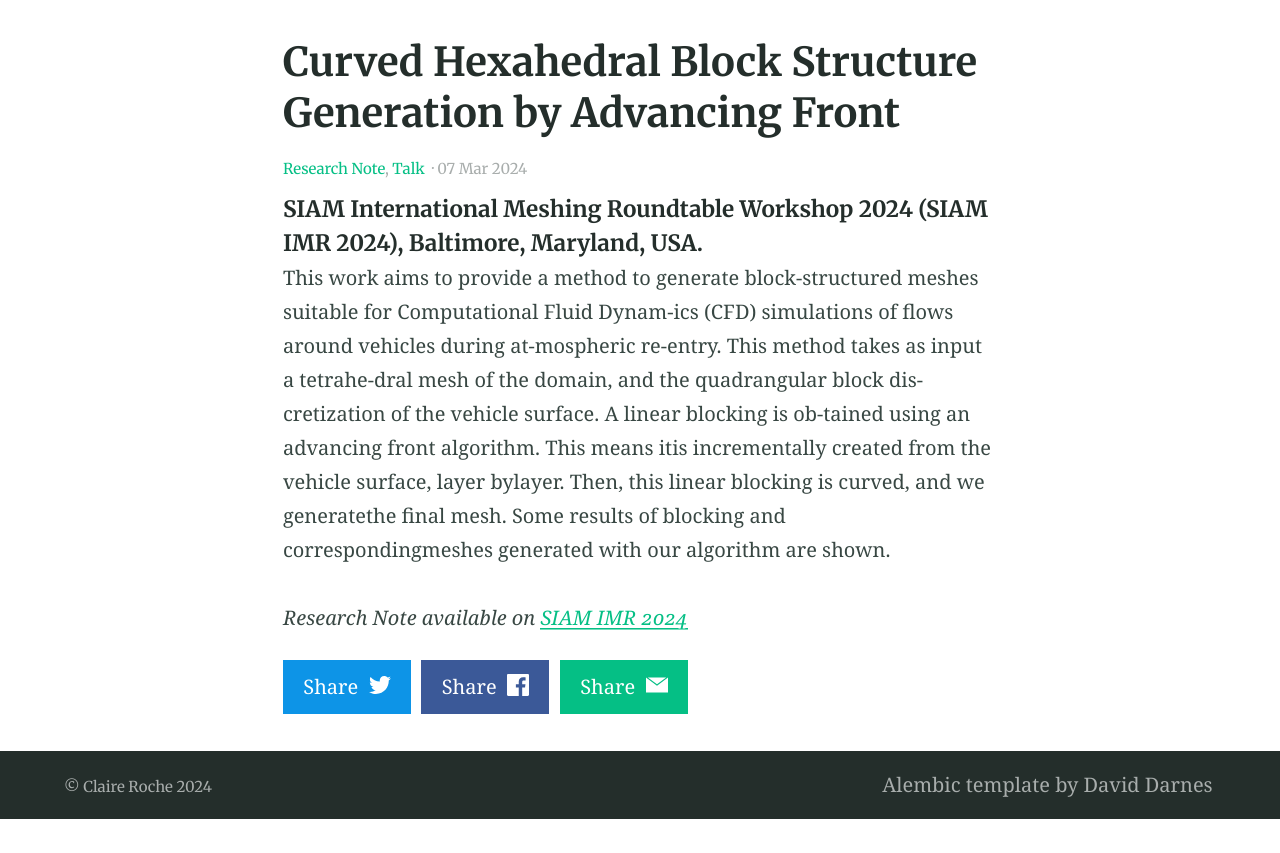
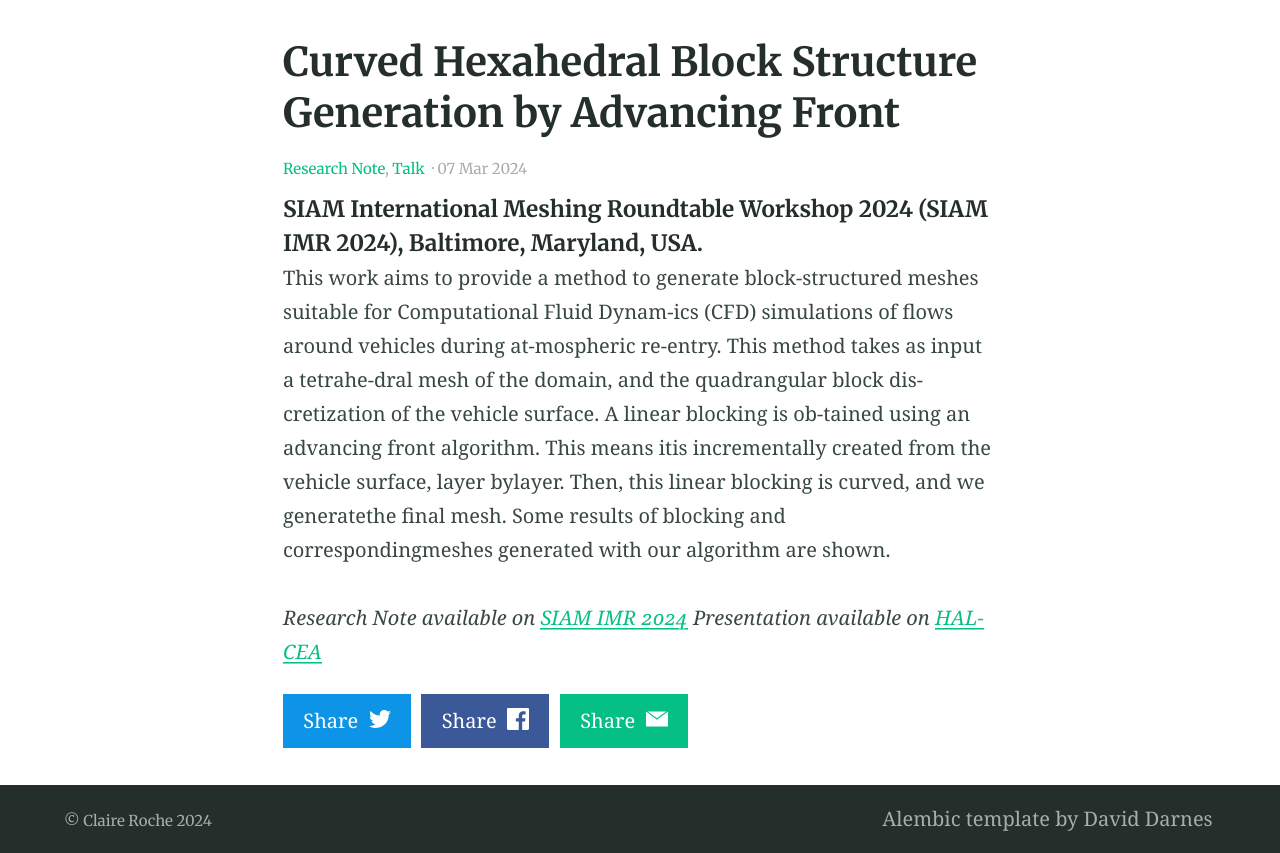
Before and after one commit to claireroche/claireroche.github.io, a Jekyll site: the page built from _posts/2024-03-07-research-note-imr.md, in a window 1280 px wide. Shown: the part 424-1277 px from the top of the page. Built offline with Jekyll 4.4.1, drawn with Linux system fonts in a browser that asks for light colours; a style sheet for code colours, icons or effects is not loaded; before the commit the page ends 1243 px from its top, so only the background shows below that.

Commit message:
add link to slides

```diff
--- a/_posts/2024-03-07-research-note-imr.md
+++ b/_posts/2024-03-07-research-note-imr.md
@@ -13,3 +13,4 @@ This  work  aims  to  provide  a  method  to  generate  block-structured meshes
 <!-- more -->
 
 _Research Note available on [SIAM IMR 2024](https://internationalmeshingroundtable.com/assets/research-notes/imr32/2010.pdf)_
+_Presentation available on [HAL-CEA](https://cea.hal.science/cea-04505745)_
```
